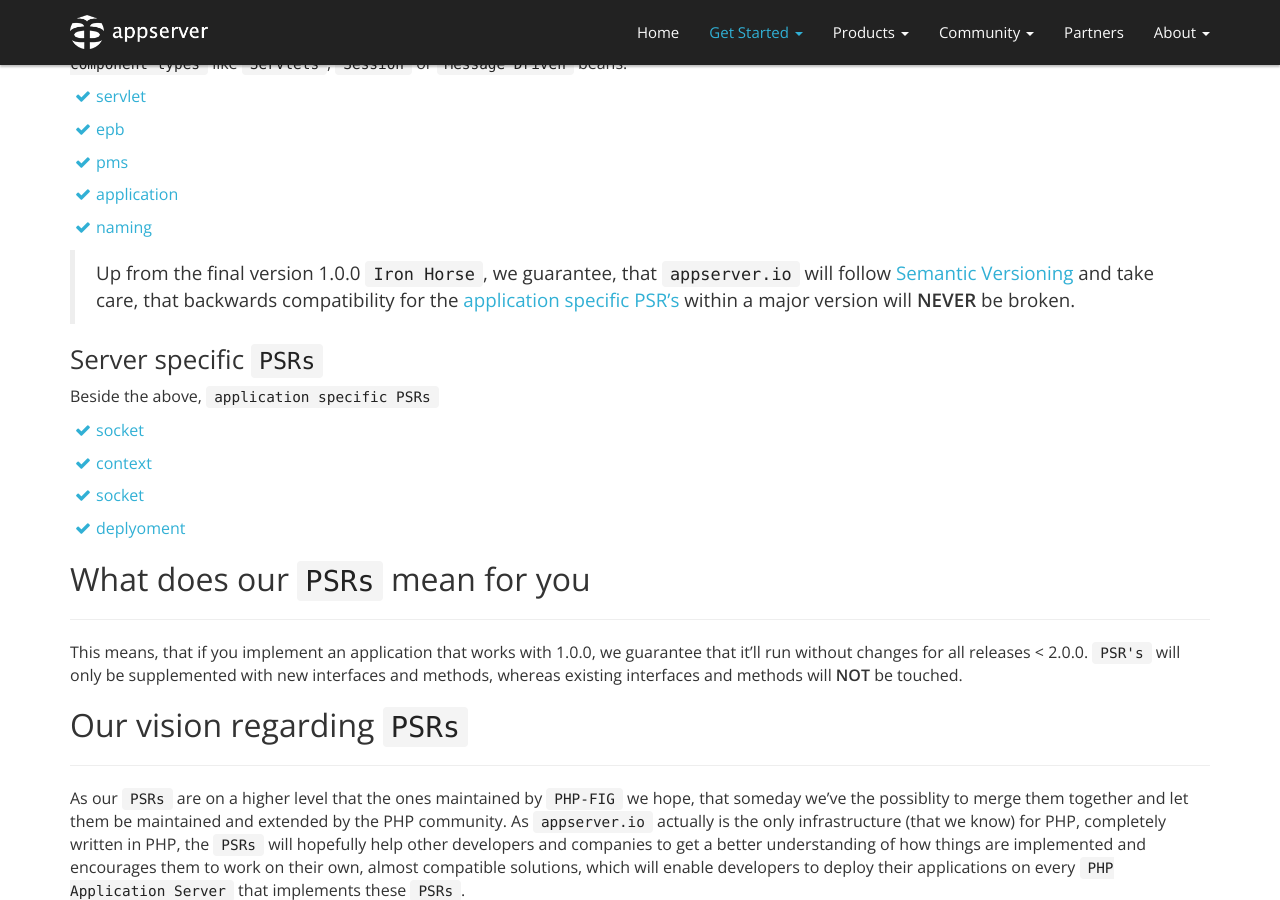
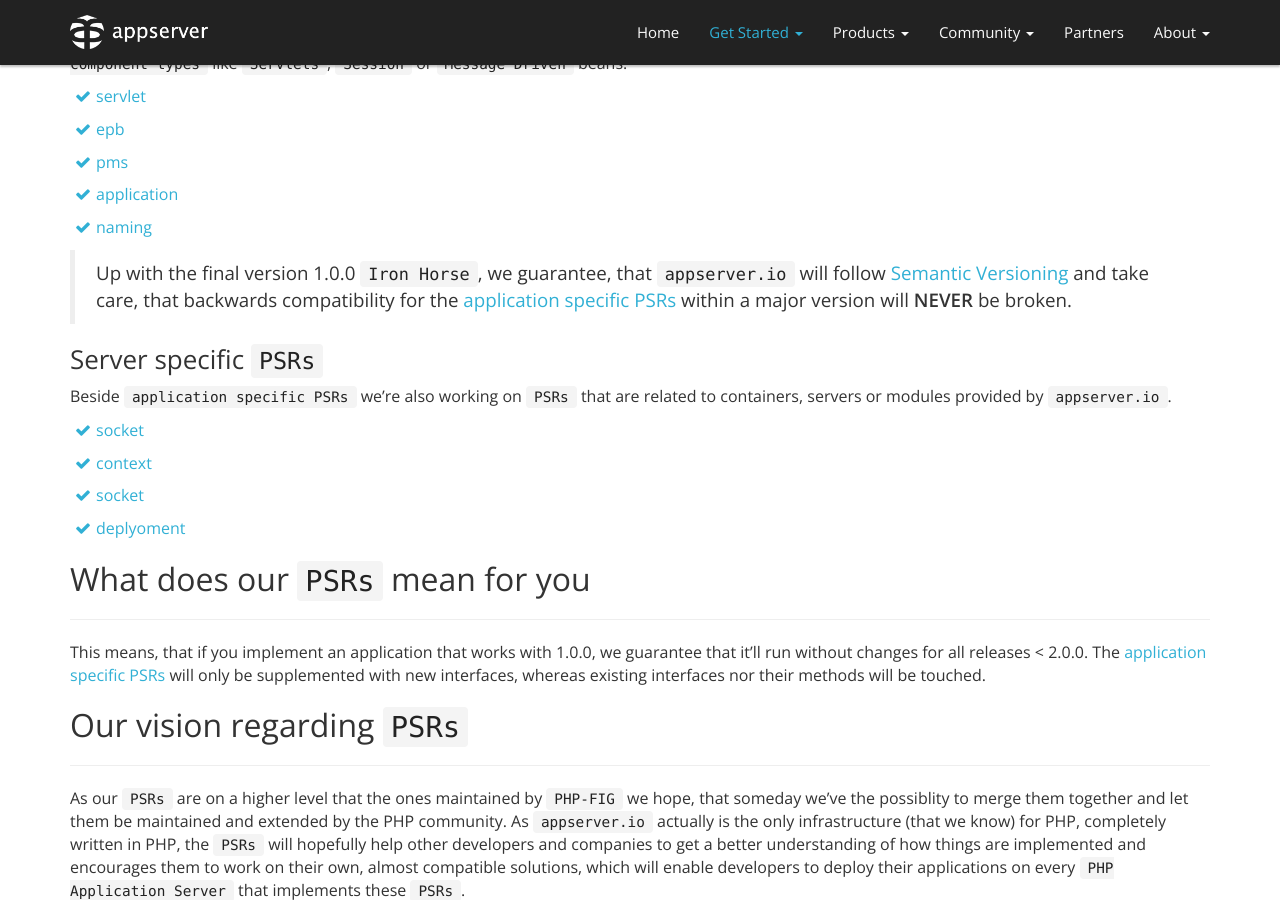
Before and after one commit to appserver-io/appserver, a Jekyll site: the page built from get-started/psrs.md, in a window 1280 px wide and 900 px high, scrolled down 510 px. Built offline with Jekyll 4.4.1, drawn with Linux system fonts in a browser that asks for light colours; nearby versions of some CDN libraries; library files that are not in the unit come from our copies; Markdown is read by kramdown in place of the engine named in the settings.

Commit message:
Update psrs.md

```diff
--- a/get-started/psrs.md
+++ b/get-started/psrs.md
@@ -28,11 +28,11 @@ Applications specific `PSRs` describe all interfaces a developers needs to build
 * [application](https://github.com/appserver-io-psr/application)
 * [naming](https://github.com/appserver-io-psr/naming)
 
-> Up from the final version 1.0.0 `Iron Horse`, we guarantee, that `appserver.io` will follow [Semantic Versioning](http://semver.org) and take care, that backwards compatibility for the [application specific PSR's](#application-specific-psrs) within a major version will **NEVER** be broken.
+> Up with the final version 1.0.0 `Iron Horse`, we guarantee, that `appserver.io` will follow [Semantic Versioning](http://semver.org) and take care, that backwards compatibility for the [application specific PSRs](#application-specific-psrs) within a major version will **NEVER** be broken.
 
 ### Server specific `PSRs`
 
-Beside the above, `application specific PSRs`
+Beside `application specific PSRs` we're also working on `PSRs` that are related to containers, servers or modules provided by `appserver.io`.
 
 * [socket](https://github.com/appserver-io-psr/socket)
 * [context](https://github.com/appserver-io-psr/context)
@@ -42,7 +42,7 @@ Beside the above, `application specific PSRs`
 ## What does our `PSRs` mean for you
 ***
 
-This means, that if you implement an application that works with 1.0.0, we guarantee that it'll run without changes for all releases < 2.0.0. `PSR's` will only be supplemented with new interfaces and methods, whereas existing interfaces and methods will **NOT** be touched.
+This means, that if you implement an application that works with 1.0.0, we guarantee that it'll run without changes for all releases < 2.0.0. The [application specific PSRs](#application-specific-psrs) will only be supplemented with new interfaces, whereas existing interfaces nor their methods will be touched.
 
 ## Our vision regarding `PSRs`
 ***
```
